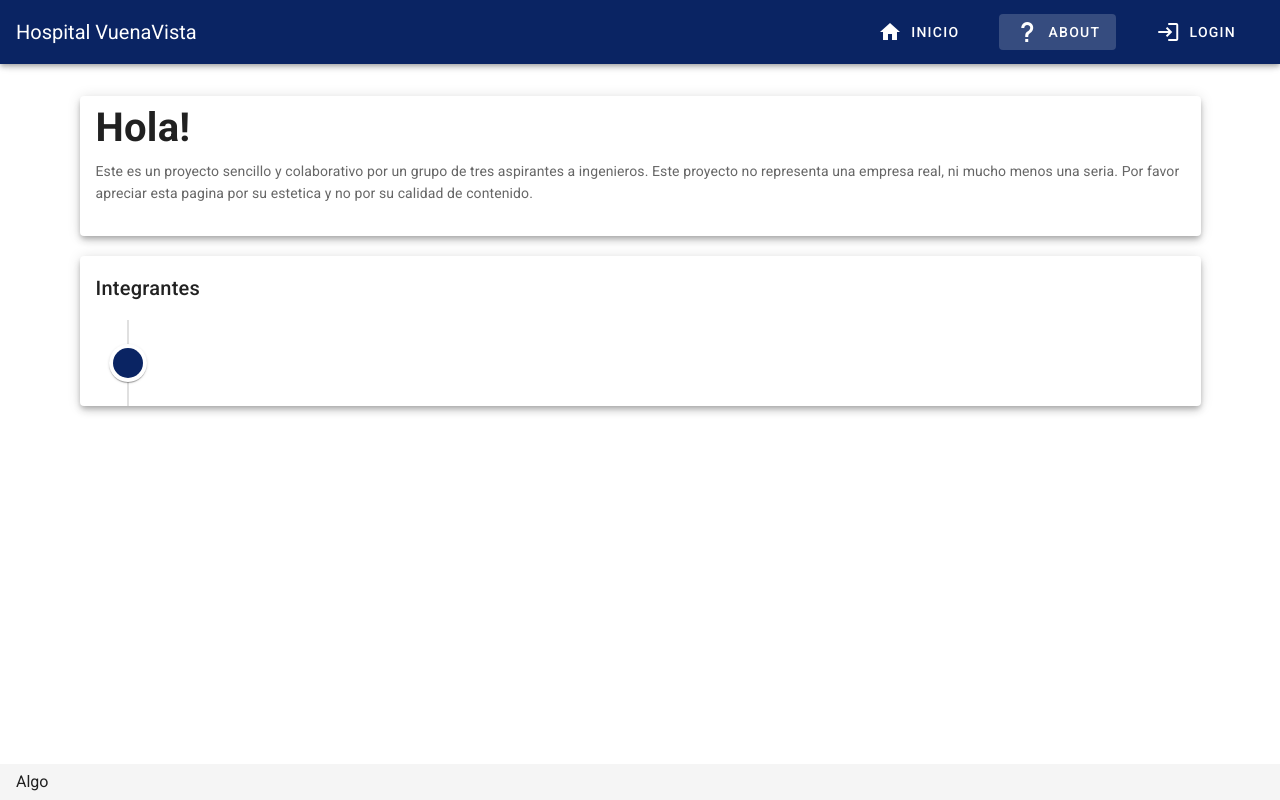
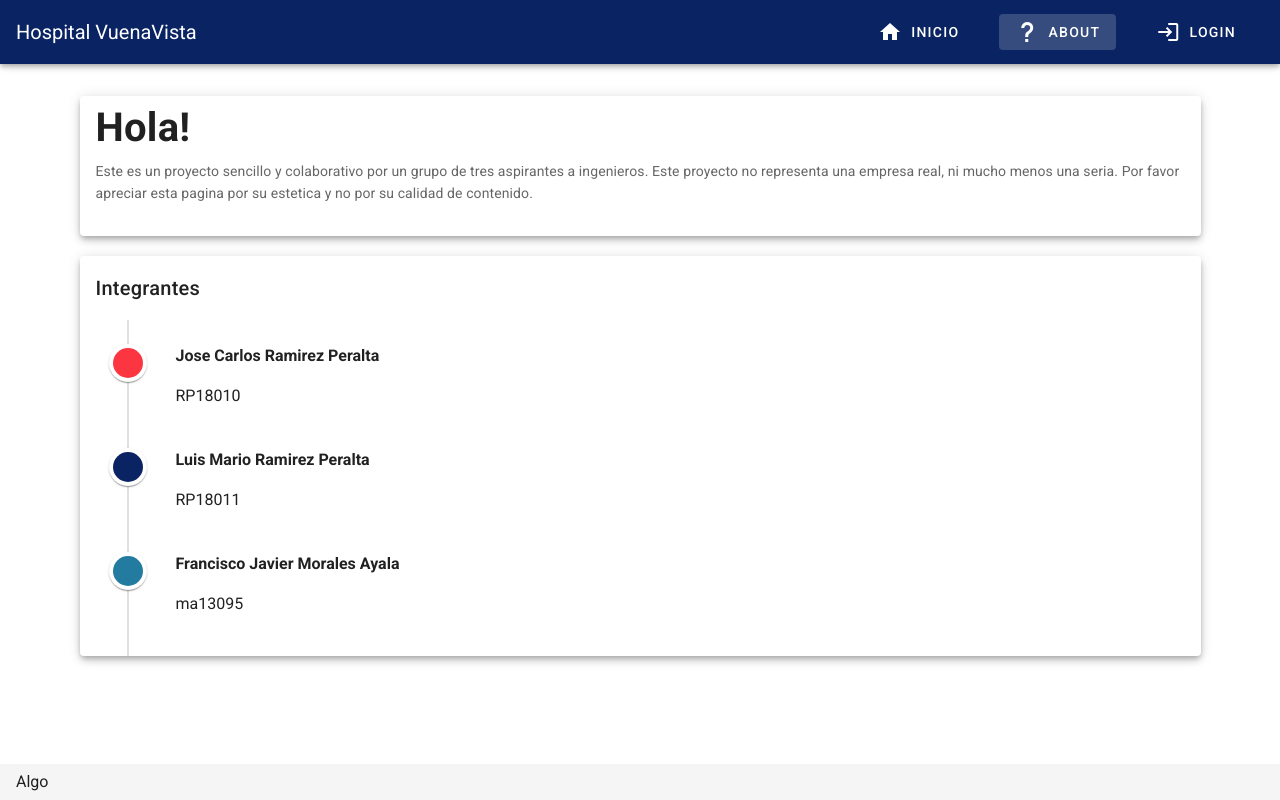
Before and after one commit to luismarioram99/practica1-TPI135, a Vue app: page /about in a window 1280 px wide. Built offline with nearby package versions, Linux system fonts and the light colour scheme.

Commit message:
about page finished

```diff
--- a/src/views/About.vue
+++ b/src/views/About.vue
@@ -18,7 +18,20 @@
         Integrantes
       </v-card-title>
       <v-timeline align-top dense>
-        <v-timeline-item> </v-timeline-item>
+        <v-timeline-item color="#fb3640">
+          <p><strong>Jose Carlos Ramirez Peralta</strong></p>
+          <p>RP18010</p>
+        </v-timeline-item>
+
+        <v-timeline-item color="#0a2463">
+          <p><strong>Luis Mario Ramirez Peralta</strong></p>
+          <p>RP18011</p>
+        </v-timeline-item>
+
+        <v-timeline-item color="#247BA0">
+          <p><strong>Francisco Javier Morales Ayala</strong></p>
+          <p>ma13095</p>
+        </v-timeline-item>
       </v-timeline>
     </v-card>
   </v-container>
```
